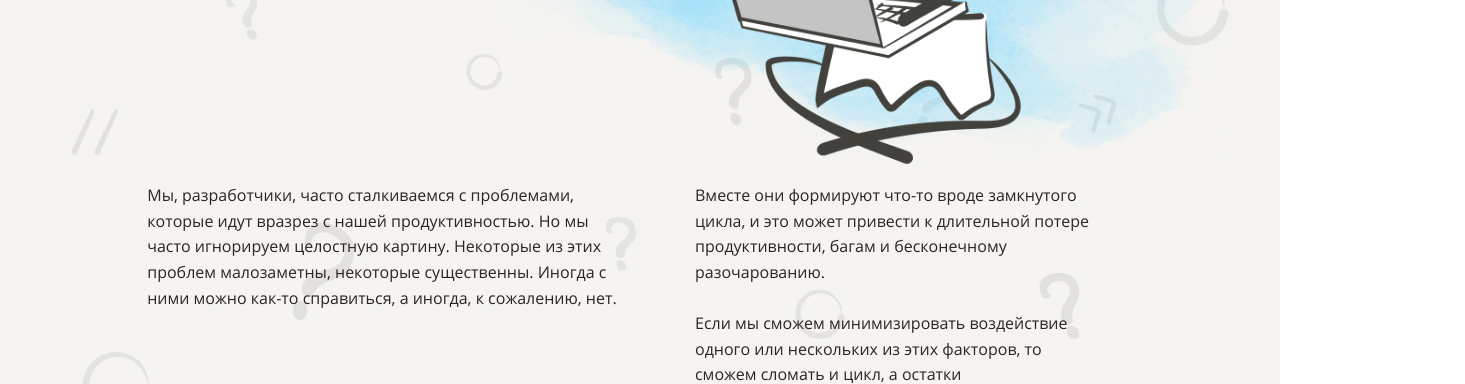
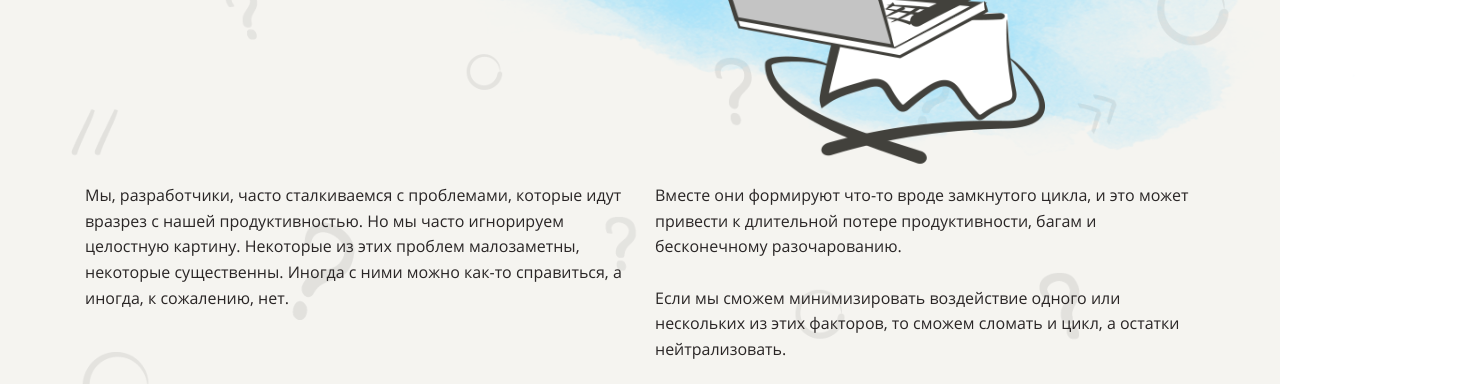
Before and after one commit to pbychenko/layout-designer-project-lvl1, a website: page src/index.html in a window 1280 px wide. Shown: the part 376-760 px from the top of the page, 1465 px wide, since content can reach past the window. Drawn offline with Linux system fonts and the light colour scheme.

Commit message:
fix changes

```diff
--- a/src/index.html
+++ b/src/index.html
@@ -11,18 +11,18 @@
                 <img src="./images/main.png" alt="картинка заголовка">
                 <h1>
                     <span class="yellow-h">Когнитивные <br>искажения</span>
-                    <br><span>в программировании</span>
+                    <br>в программировании
                 </h1>
                 <article class="columns-2">
                     <p >Мы, разработчики, часто сталкиваемся с проблемами, которые идут вразрез с нашей продуктивностью. Но мы часто игнорируем целостную картину. Некоторые из этих проблем малозаметны, некоторые существенны. Иногда с ними можно как-то справиться, а иногда, к сожалению, нет.</p>
-                    <figure>
+                    <!-- <figure> -->
                         <p>Вместе они формируют что-то вроде замкнутого цикла, и это может привести к длительной потере продуктивности, багам и бесконечному разочарованию.</p>
                         <br>
                         <p>Если мы сможем минимизировать воздействие одного или нескольких из этих факторов, то сможем сломать и цикл, а остатки нейтрализовать.</p>
                         <div class="btn-details">
                             <a href="#">ПОДРОБНЕЕ</a>
                         </div>
-                    </figure>
+                    <!-- </figure>-->
                 </article>
         </section>
 
@@ -192,7 +192,9 @@
                         <label for="email">Электронная почта</label>
                         <div class="form-group">
                             <input id="email" type="text" placeholder="Ваша электронная почта">
-                            <button><div></div></button>
+                            <button>
+                                <!-- <div></div> -->
+                            </button>
                         </div>
                         <p class="form-agreement">
                             Подписываясь, вы принимаете <a href="#" class="white-color-font">правила сервиса</a>
--- a/src/styles/main.css
+++ b/src/styles/main.css
@@ -5,7 +5,7 @@
 }
 
 @font-face {
-  font-weight: 700; /* Соответствует значению bold */
+  font-weight: 700;
   font-family: 'OpenSans';
   src: url('../fonts/OpenSans-Bold.ttf');
 }
@@ -109,11 +109,29 @@ p {
 }
 
 .container {
-  width: 77%;
+  /* width: 77%; можно удалить*/
   max-width: 1110px;
 
   margin: 0 auto;
 }
+
+.columns-2 {
+  /* height: 100%; можно удалить*/
+
+  column-count: 2;
+  column-gap: 30px;
+}
+
+.columns-2 p {
+  margin-top: 0;
+}
+
+
+/* .columns-2 figure {
+  break-inside: avoid;
+
+  margin-bottom: 0;
+} */
 
 header img {
   position: absolute;
@@ -124,25 +142,13 @@ header img {
   height: 525px;
 }
 
-.columns-2 {
-  height: 100%;
-
-  column-count: 2;
-  column-gap: 30px;
-}
-
 header .columns-2 {
   margin-top: 200px;
 }
 
-.columns-2 p {
-  margin-top: 0;
-}
-
-.columns-2 figure {
-  break-inside: avoid;
-
-  margin-bottom: 0;
+/* надо подумать как правильно, это или figure */
+header .columns-2 p:first-child {
+  margin-bottom: 81px;
 }
 
 .btn-details {
@@ -162,6 +168,7 @@ header .columns-2 {
   font-weight: bold;
   font-size: 16px;
 }
+/* тут закончил */
 
 .little-container {
   width: 920px;
```
